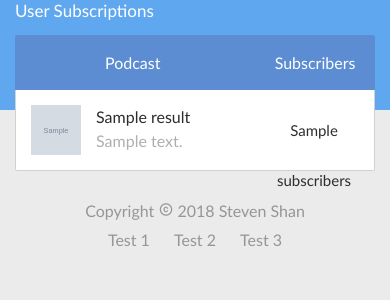
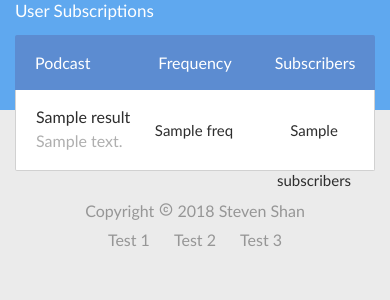
Before and after one commit to stevenshan/podcast-service, a Django app: template website/templates/dashboard.html in a window 390 px wide. Shown: the part 120-420 px from the top of the page. Run offline with Django 3.2, Linux system fonts and the light colour scheme; the template is opened without the code that fills it: most values are stand-ins (such as "Sample title", 1, 10 or a date in 2020); grey boxes marked "Sample" are stand-in pictures.

Commit message:
added sorting subscriptions by frequency

```diff
--- /dev/null
+++ b/website/static/website/css/dashboard.css
@@ -0,0 +1,15 @@
+/*
+Stylesheet for search results page
+*/
+
+/*
+===========================================
+Search result list header
+===========================================
+*/
+
+#searchResultHeader #statsLabelFrequency {
+    position: absolute;
+    right: 120px;
+    width: 120px;
+}
--- a/website/static/website/css/search.mobile.css
+++ b/website/static/website/css/search.mobile.css
@@ -9,17 +9,19 @@
     adjusts results labels
     */
 
-    #content #searchResultHeader #podcastLabel {
-        left: 80px;
+    #searchResultHeader #podcastLabel {
+        left: 20px;
     }
 
     /*
     make search results smaller
     */
 
+    /* hide thumbnail */
     .searchResult .thumbnail {
         width: 50px;
         height: 50px;
+        display: none;
     }
 
     .searchResult .stats {
@@ -29,6 +31,8 @@
 
     .searchResult .metadata > * {
         padding: 2px 0px 3px 0px;
+        padding-left: 20px;
     }
 
+
 }
--- /dev/null
+++ b/website/static/website/js/dashboard.js
@@ -0,0 +1,49 @@
+/*
+ * Javascript code for search results page
+ */
+
+/*
+ * Helpers
+ */
+
+// get html element attribute or default to 0
+function getAttrFloat(elem, key)
+{
+    try { return parseInt(parseFloat(elem.attr(key)) * 10) }
+    catch(e) { return 0; }
+}
+
+// sorting methods
+
+// sort numbers high to low
+function highFreq(a, b)
+{
+    return getAttrFloat(b, "freq") - getAttrFloat(a, "freq");
+}
+
+// sort numbers low to high
+function lowFreq(a, b)
+{
+    return getAttrFloat(a, "freq") - getAttrFloat(b, "freq");
+}
+
+/*
+ * Extra sort method called by search.js
+ */
+
+function extraSort(results, key)
+{
+    switch(key)
+    {
+        case "highFreq":
+        {
+            results.sort(highFreq);
+            break;
+        }
+        case "lowFreq":
+        {
+            results.sort(lowFreq);
+            break;
+        }
+    }
+}
--- a/website/static/website/js/search.js
+++ b/website/static/website/js/search.js
@@ -118,6 +118,14 @@
                 results.sort(lexicZA);
                 break;
             }
+            default:
+            {
+                try
+                {
+                    extraSort(results, $(this).val());
+                }
+                catch(e) {}
+            }
         }
 
         // add search results back to page
--- a/website/templates/dashboard.html
+++ b/website/templates/dashboard.html
@@ -3,6 +3,14 @@
 {% extends 'search.html' %}
 
 {% block defaultSearchScript %}
+{% load static %}
+<script src="{% static 'website/js/dashboard.js' %}" type="text/javascript">
+</script>
+{% endblock %}
+
+{% block morestylesheet %}
+{% load static %}
+<link href="{% static 'website/css/dashboard.css' %}" rel="stylesheet">
 {% endblock %}
 
 {% block title %}
@@ -27,3 +35,20 @@
 {# makes no sense to sort subscriptions by tag #}
 {% block sidebarTag %}
 {% endblock %}
+
+{% block freqLabel %}
+<span id="statsLabelFrequency" title="episodes/day">Frequency</span>
+{% endblock %}
+
+{% block freq %}
+<div class="stats">
+    <span class="subscribers">
+        {{ result.freq }}
+    </span>
+</div>
+{% endblock %}
+
+{% block sortOptions %}
+<option value="highFreq">Highest Frequency</option>
+<option value="lowFreq">Lowest Frequency</option>
+{% endblock %}
--- a/website/templates/search.html
+++ b/website/templates/search.html
@@ -6,6 +6,8 @@
 {% load static %}
 <link href="{% static 'website/css/search.css' %}" rel="stylesheet">
 <link href="{% static 'website/css/search.mobile.css' %}" rel="stylesheet">
+{% block morestylesheet %}
+{% endblock %}
 {% endblock %}
 
 {% block scripts %}
@@ -37,15 +39,19 @@
     <div id="podcastLabel">Podcast</div>
     <div id="statsLabel">
         <span id="statsLabelSubscribers">Subscribers</span>
+        {% block freqLabel %}
+        {% endblock %}
     </div>
 </div>
 <section id="content">
     {% if results|length > 0 %}
         {% for result in results %}
             {% if forloop.counter|divisibleby:2 %}
-                <div class="searchResult odd" subs="{{ result.subscribers }}">
+                <div class="searchResult odd"
+                    subs="{{ result.subscribers }}" freq="{{ result.freq }}">
             {% else %}
-                <div class="searchResult" subs="{{ result.subscribers }}">
+                <div class="searchResult"
+                    subs="{{ result.subscribers }}" freq="{{ result.freq }}">
             {% endif %}
                 {# left side of search result #}
                 <img src="{{ result.scaled_logo_url }}" class="thumbnail"
@@ -116,6 +122,8 @@
             <option value="leastSubscribers">Least Subscribers</option>
             <option value="lexicAZ">Name A-Z</option>
             <option value="lexicZA">Name Z-A</option>
+            {% block sortOptions %}
+            {% endblock %}
         </select>
     </div>
     <div class="menuBoxSection">
```
Also changed, not shown: website/views/dashboard.py (+18 -0 lines).
